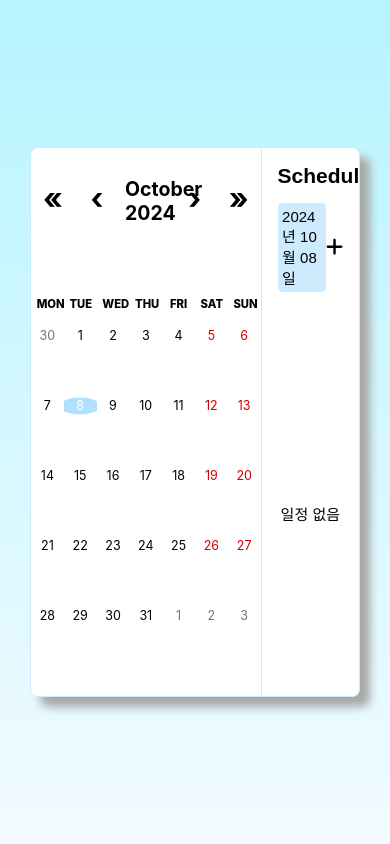
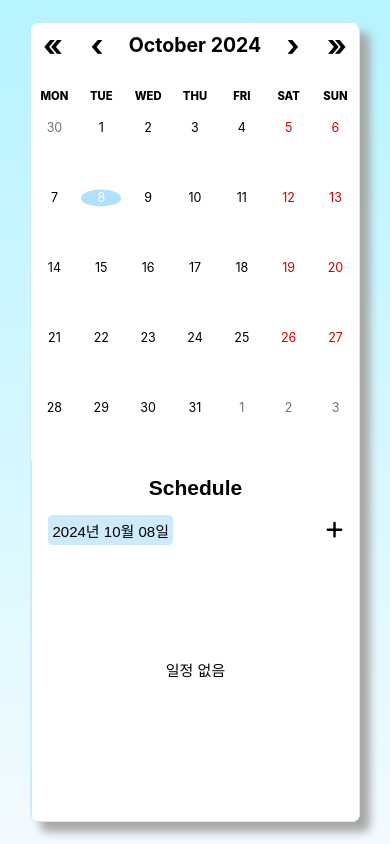
Before and after one commit to woojin999/Calendar, a React (Create React App) app in the folder calender-app/: page / in a window 390 px wide. Built offline with nearby package versions, Linux system fonts and the light colour scheme; a web font is replaced by a local one.

Commit message:
미디어쿼리 추가

```diff
--- a/calender-app/src/css/Schedule.scss
+++ b/calender-app/src/css/Schedule.scss
@@ -33,3 +33,10 @@
     text-align: center;
   }
 }
+
+@media screen and (max-width: 650px) {
+  .Schedule-box {
+    height: 75%;
+    margin-top: 0;
+  }
+}
--- a/calender-app/src/css/TodoAddModal.scss
+++ b/calender-app/src/css/TodoAddModal.scss
@@ -70,3 +70,9 @@
   align-items: center;
   justify-content: center;
 }
+
+@media screen and (max-width: 650px) {
+  .TodoAddModal-area .TodoAddModal-form {
+    width: 85%;
+  }
+}
--- a/calender-app/src/css/TodoDetail.scss
+++ b/calender-app/src/css/TodoDetail.scss
@@ -3,19 +3,19 @@
   display: flex;
   flex-direction: column;
   justify-content: space-between;
-  .detail-header{
+  .detail-header {
     margin-top: 1rem;
-    h3{
-        padding-left: .3rem;
-        font-size: 1.5rem;
-        background-color: #d9f7fc;
+    h3 {
+      padding-left: 0.3rem;
+      font-size: 1.5rem;
+      background-color: #d9f7fc;
     }
-    p{
-        text-align: right;
+    p {
+      text-align: right;
     }
   }
-  .detail-desc{
-    padding: .3rem 0;
+  .detail-desc {
+    padding: 0.3rem 0;
     border-top: 1.5px solid #bbd9ff;
     border-bottom: 1.5px solid #bbd9ff;
     height: 300px;
@@ -35,3 +35,11 @@
     }
   }
 }
+@media screen and (max-width: 650px) {
+  .todo-detail-box {
+    height: 240px;
+    .detail-desc {
+      height: 170px;
+    }
+  }
+}
--- a/calender-app/src/css/TodoEdit.scss
+++ b/calender-app/src/css/TodoEdit.scss
@@ -43,7 +43,7 @@
           background-color: rgb(129, 207, 255);
         }
       }
-      svg{
+      svg {
         cursor: pointer;
         width: 20px;
         height: 20px;
@@ -51,3 +51,16 @@
     }
   }
 }
+
+@media screen and (max-width: 650px) {
+  .Edit-box form {
+    margin-top: 1rem;
+    gap: .5rem;
+  }
+  .Edit-box form .Edit-header {
+    gap: 0.5rem;
+  }
+  .Edit-box form .Edit-header textarea {
+    height: 100px;
+  }
+}
--- a/calender-app/src/css/TodoItem.scss
+++ b/calender-app/src/css/TodoItem.scss
@@ -12,7 +12,7 @@
     border-radius: 50%;
   }
   .TodoItem-title-box {
-    width: calc(100% - 7rem);
+    width: calc(100% - 6rem);
     overflow: hidden;
     text-overflow: ellipsis;
     white-space: nowrap;
--- a/calender-app/src/css/main.scss
+++ b/calender-app/src/css/main.scss
@@ -60,3 +60,17 @@
     background-color: #a2d8fa;
   }
 }
+
+@media screen and (max-width:650px) {
+  .MyCalendarPage-box {
+    display: block;
+    height: 800px;
+    .container {
+      width: 100%;
+    }
+    .schedule-container {
+      width: 100%;
+      height: 362px;
+    }
+  }
+}
```
